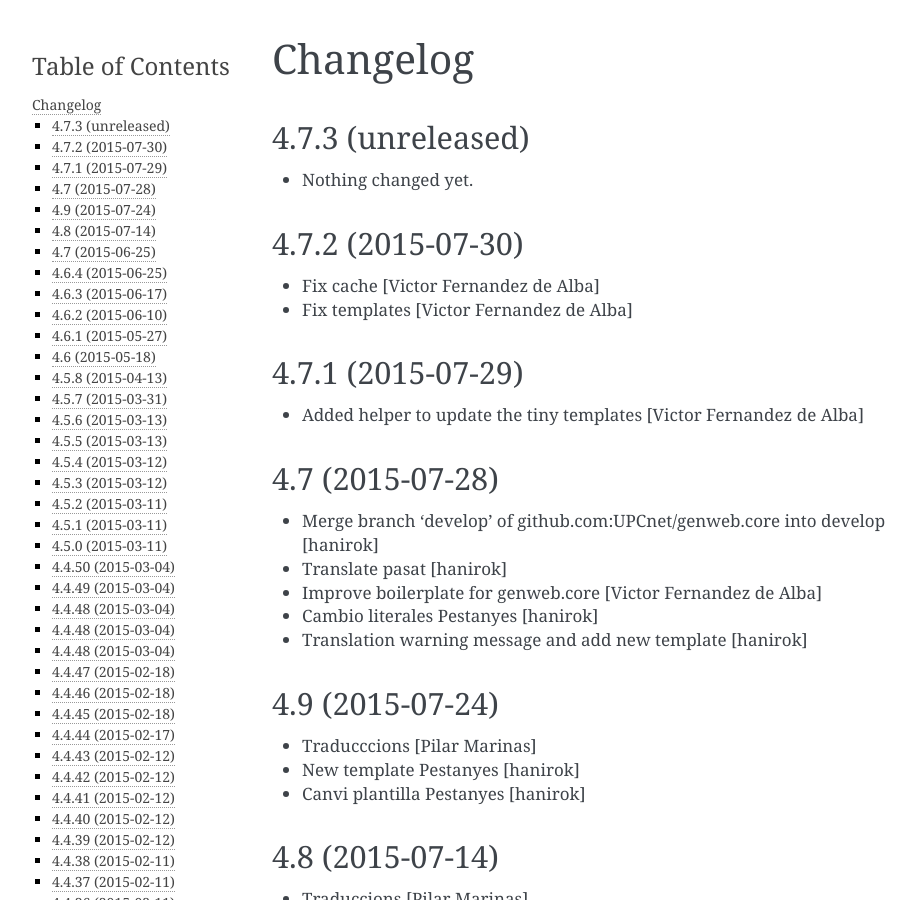
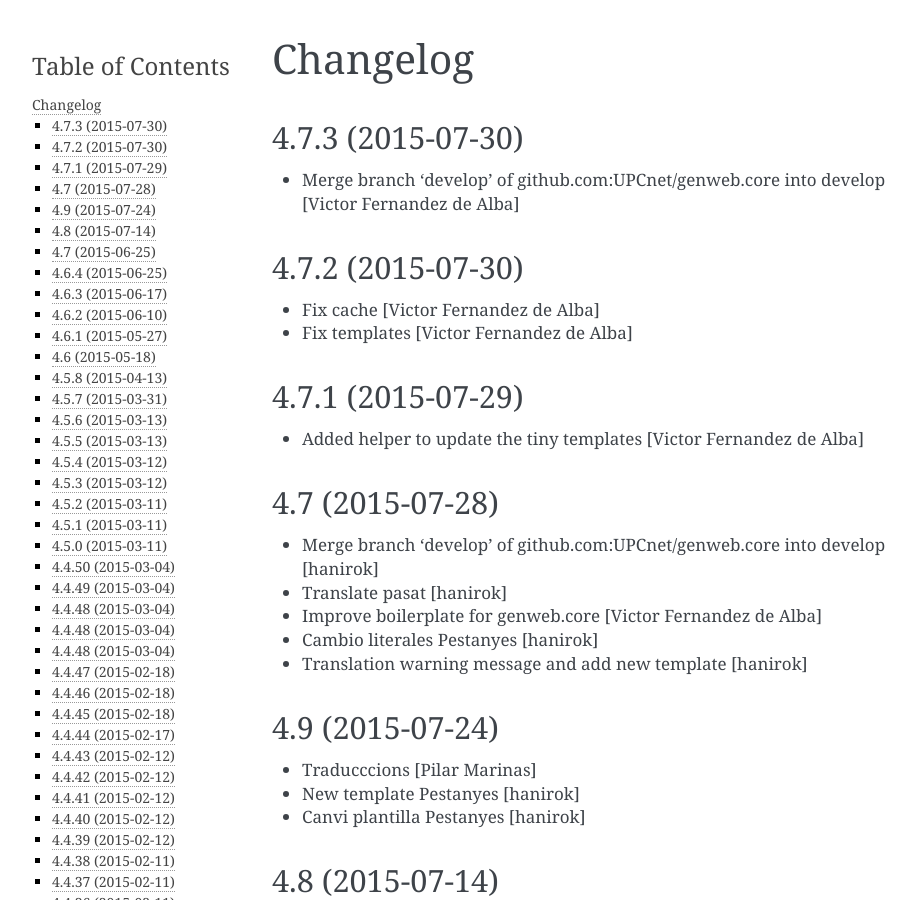
Before and after one commit to UPCnet/genweb.core, a Sphinx documentation site: the page built from docs/HISTORY.rst, in a window 1280 px wide and 900 px high. Shown: the whole window, without its empty margins (148-1064 px from the left). Built offline with Sphinx 7.4.7, drawn with Linux system fonts in a browser that asks for light colours.

Commit message:
Preparing release 4.7.3

```diff
--- a/docs/HISTORY.rst
+++ b/docs/HISTORY.rst
@@ -1,11 +1,10 @@
 Changelog
 =========
 
-4.7.3 (unreleased)
+4.7.3 (2015-07-30)
 ------------------
 
-- Nothing changed yet.
-
+* Merge branch 'develop' of github.com:UPCnet/genweb.core into develop [Victor Fernandez de Alba]
 
 4.7.2 (2015-07-30)
 ------------------
--- a/setup.py
+++ b/setup.py
@@ -1,7 +1,7 @@
 from setuptools import setup, find_packages
 import os
 
-version = '4.7.3.dev0'
+version = '4.7.3'
 
 README = open('README.rst').read()
 HISTORY = open(os.path.join('docs', 'HISTORY.rst')).read()
```
